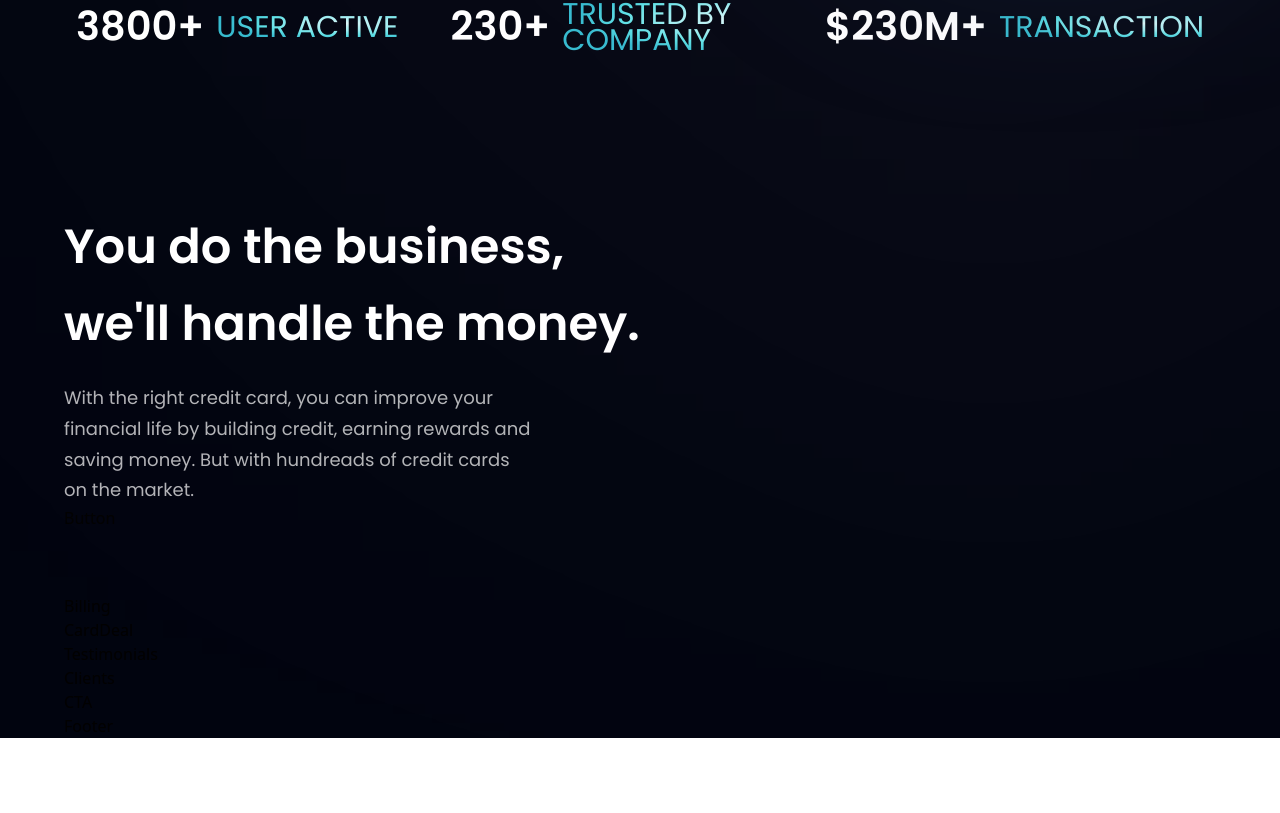
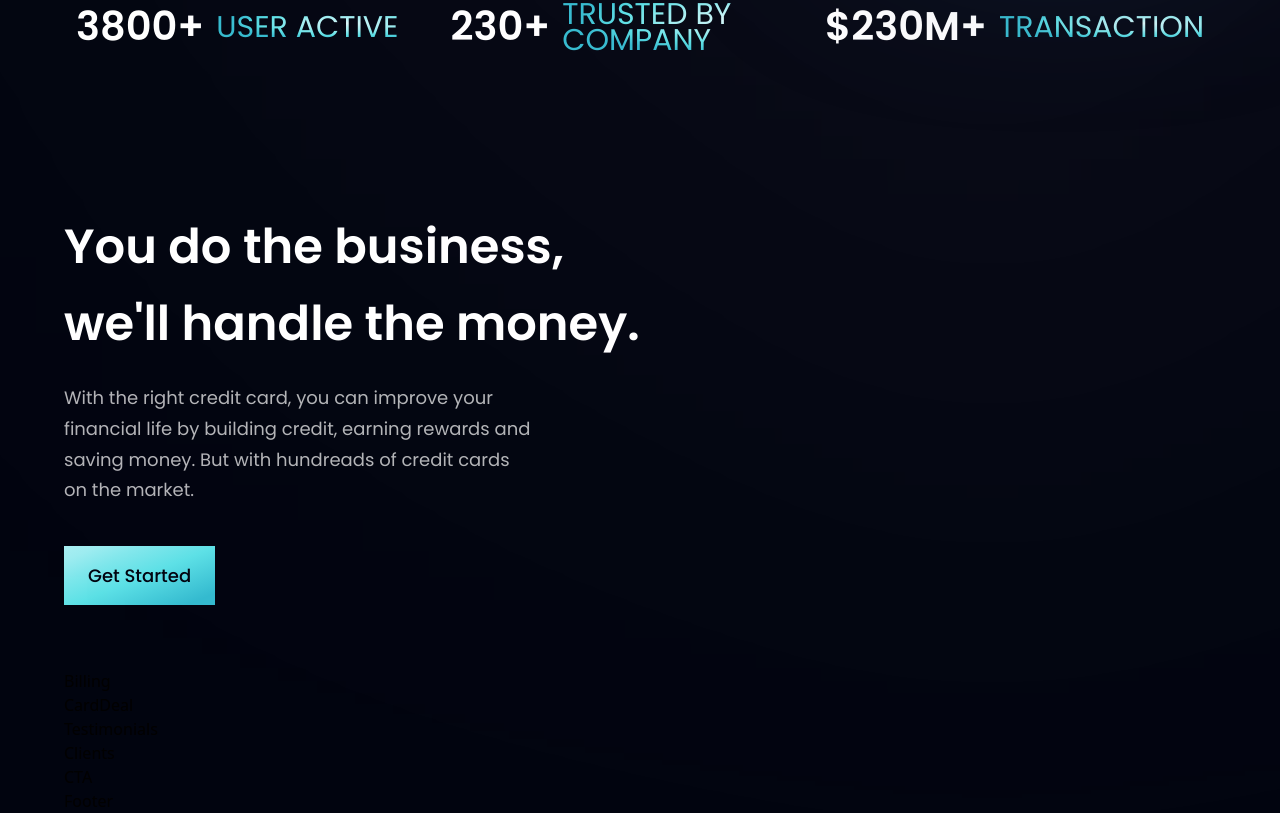
Before and after one commit to dbasdanis/personal_website, a React (Vite) app in the folder personal_website/: page / in a window 1280 px wide. Shown: the part 804-1617 px from the top of the page. Before the commit the page ends 1542 px from the top, so only its background shows below. Built offline with nearby package versions, Linux system fonts and the light colour scheme.

Commit message:
feat: add Get Started button

```diff
--- a/personal_website/src/components/Business.jsx
+++ b/personal_website/src/components/Business.jsx
@@ -10,7 +10,7 @@
           You do the business, <br className="sm:block hidden" /> we'll handle the money.
         </h2>
         <p className={`${styles.paragraph} max-w-[470px] mt-5`}> With the right credit card, you can improve your financial life by building credit, earning rewards and saving money. But with hundreads of credit cards on the market.</p>
-        <Button />
+        <Button styles="mt-10"/>
       </div>
     </section>
   )
--- a/personal_website/src/components/Button.jsx
+++ b/personal_website/src/components/Button.jsx
@@ -1,8 +1,10 @@
 import React from 'react'
 
-const Button = () => {
+const Button = ({ styles }) => {
   return (
-    <div>Button</div>
+    <button type="button" className={`py-4 px-6 bg-blue-gradient font-poppins font-medium text-[18px] text-primary outline-none ${styles}`}>
+      Get Started
+    </button>
   )
 }
 
```
